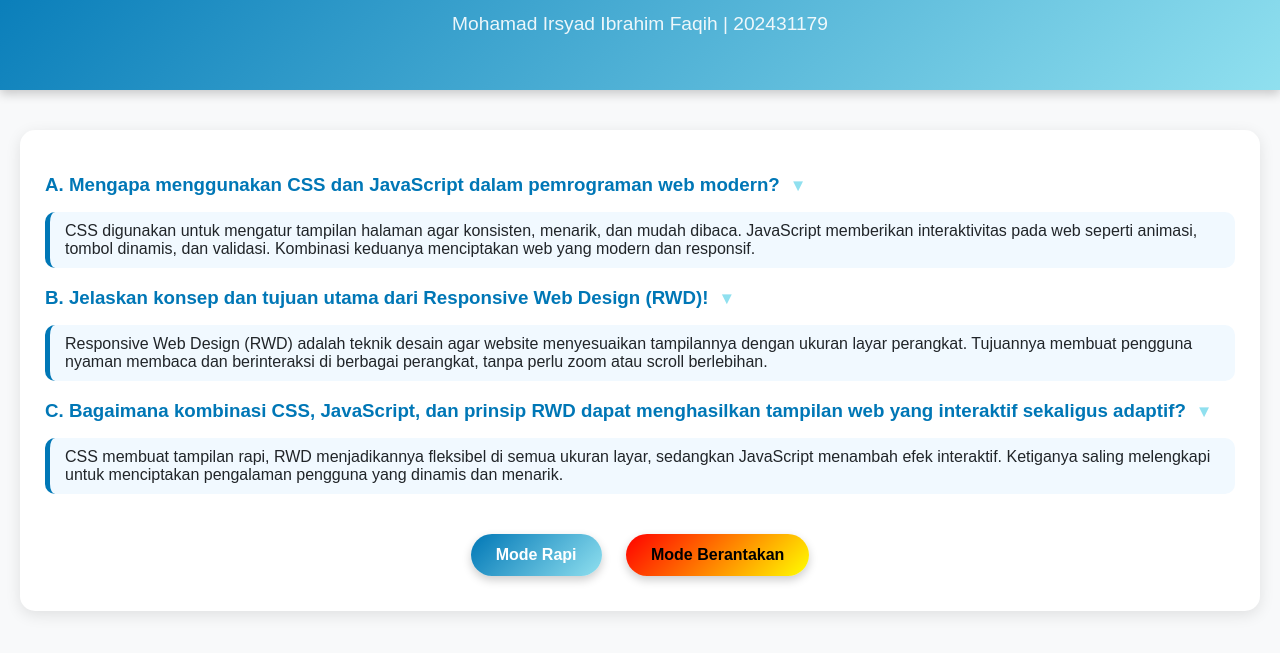
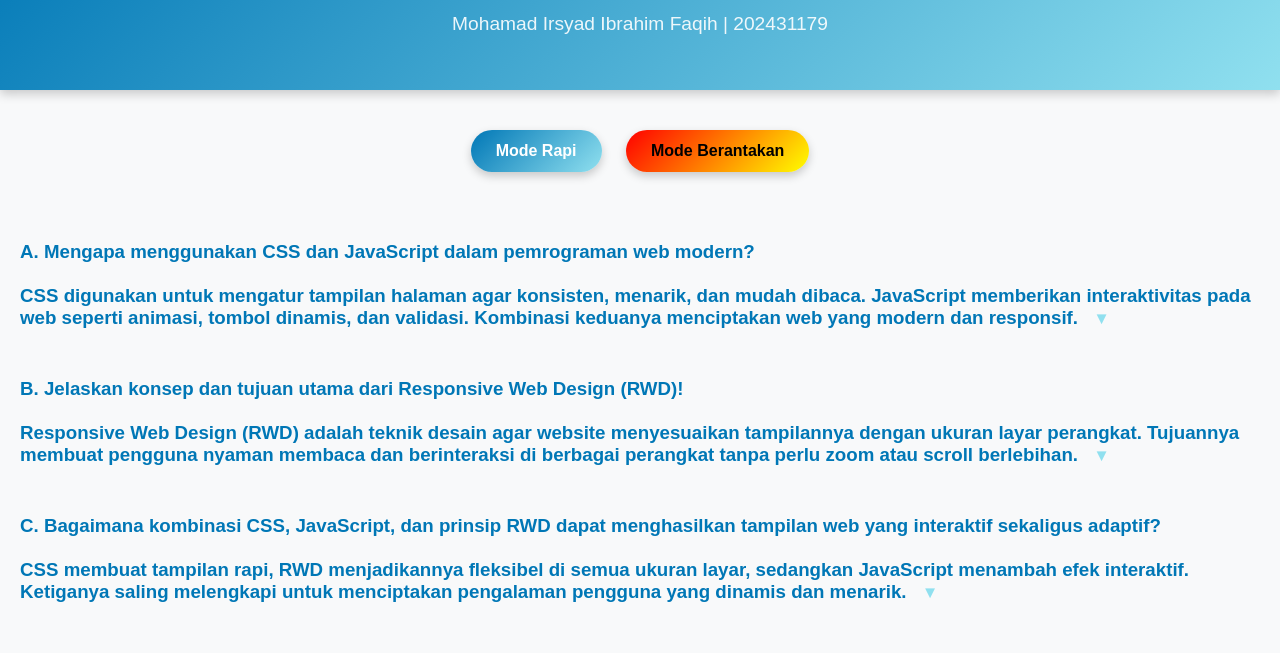
Before and after one commit to mirsyadibrahimfaqih/Laporan2_PemWeb_202431179_MohamadIrsyadIbrahimFaqih, a plain HTML site: page index.html in a window 1280 px wide. Shown: the part 107-760 px from the top of the page. Drawn offline with Linux system fonts and the light colour scheme.

Commit message:
Update index.html

```diff
--- a/index.html
+++ b/index.html
@@ -12,23 +12,37 @@
         <h2>Mohamad Irsyad Ibrahim Faqih | 202431179</h2>
     </header>
 
-    <div class="container">
-        <div class="card">
-            <h3 onclick="toggleContent(this)">A. Mengapa menggunakan CSS dan JavaScript dalam pemrograman web modern?</h3>
-            <p>CSS digunakan untuk mengatur tampilan halaman agar konsisten, menarik, dan mudah dibaca. JavaScript memberikan interaktivitas pada web seperti animasi, tombol dinamis, dan validasi. Kombinasi keduanya menciptakan web yang modern dan responsif.</p>
+    <div class="button-container">
+        <button class="btn-rapi" onclick="setMode('rapi')">Mode Rapi</button>
+        <button class="btn-berantakan" onclick="setMode('berantakan')">Mode Berantakan</button>
+    </div>
 
-            <h3 onclick="toggleContent(this)">B. Jelaskan konsep dan tujuan utama dari Responsive Web Design (RWD)!</h3>
-            <p>Responsive Web Design (RWD) adalah teknik desain agar website menyesuaikan tampilannya dengan ukuran layar perangkat. Tujuannya membuat pengguna nyaman membaca dan berinteraksi di berbagai perangkat, tanpa perlu zoom atau scroll berlebihan.</p>
+    <main class="container">
+        <h3 onclick="toggleContent(this)">
+            A. Mengapa menggunakan CSS dan JavaScript dalam pemrograman web modern?<br><br>
+            <span class="answer">
+                CSS digunakan untuk mengatur tampilan halaman agar konsisten, menarik, dan mudah dibaca.
+                JavaScript memberikan interaktivitas pada web seperti animasi, tombol dinamis, dan validasi.
+                Kombinasi keduanya menciptakan web yang modern dan responsif.
+            </span>
+        </h3>
 
-            <h3 onclick="toggleContent(this)">C. Bagaimana kombinasi CSS, JavaScript, dan prinsip RWD dapat menghasilkan tampilan web yang interaktif sekaligus adaptif?</h3>
-            <p>CSS membuat tampilan rapi, RWD menjadikannya fleksibel di semua ukuran layar, sedangkan JavaScript menambah efek interaktif. Ketiganya saling melengkapi untuk menciptakan pengalaman pengguna yang dinamis dan menarik.</p>
+        <h3 onclick="toggleContent(this)">
+            B. Jelaskan konsep dan tujuan utama dari Responsive Web Design (RWD)!<br><br>
+            <span class="answer">
+                Responsive Web Design (RWD) adalah teknik desain agar website menyesuaikan tampilannya dengan ukuran layar perangkat.
+                Tujuannya membuat pengguna nyaman membaca dan berinteraksi di berbagai perangkat tanpa perlu zoom atau scroll berlebihan.
+            </span>
+        </h3>
 
-            <div class="button-container">
-                <button class="btn-rapi" onclick="setMode('rapi')">Mode Rapi</button>
-                <button class="btn-berantakan" onclick="setMode('berantakan')">Mode Berantakan</button>
-            </div>
-        </div>
-    </div>
+        <h3 onclick="toggleContent(this)">
+            C. Bagaimana kombinasi CSS, JavaScript, dan prinsip RWD dapat menghasilkan tampilan web yang interaktif sekaligus adaptif?<br><br>
+            <span class="answer">
+                CSS membuat tampilan rapi, RWD menjadikannya fleksibel di semua ukuran layar, sedangkan JavaScript menambah efek interaktif.
+                Ketiganya saling melengkapi untuk menciptakan pengalaman pengguna yang dinamis dan menarik.
+            </span>
+        </h3>
+    </main>
 
     <script src="main.js"></script>
 </body>
```
